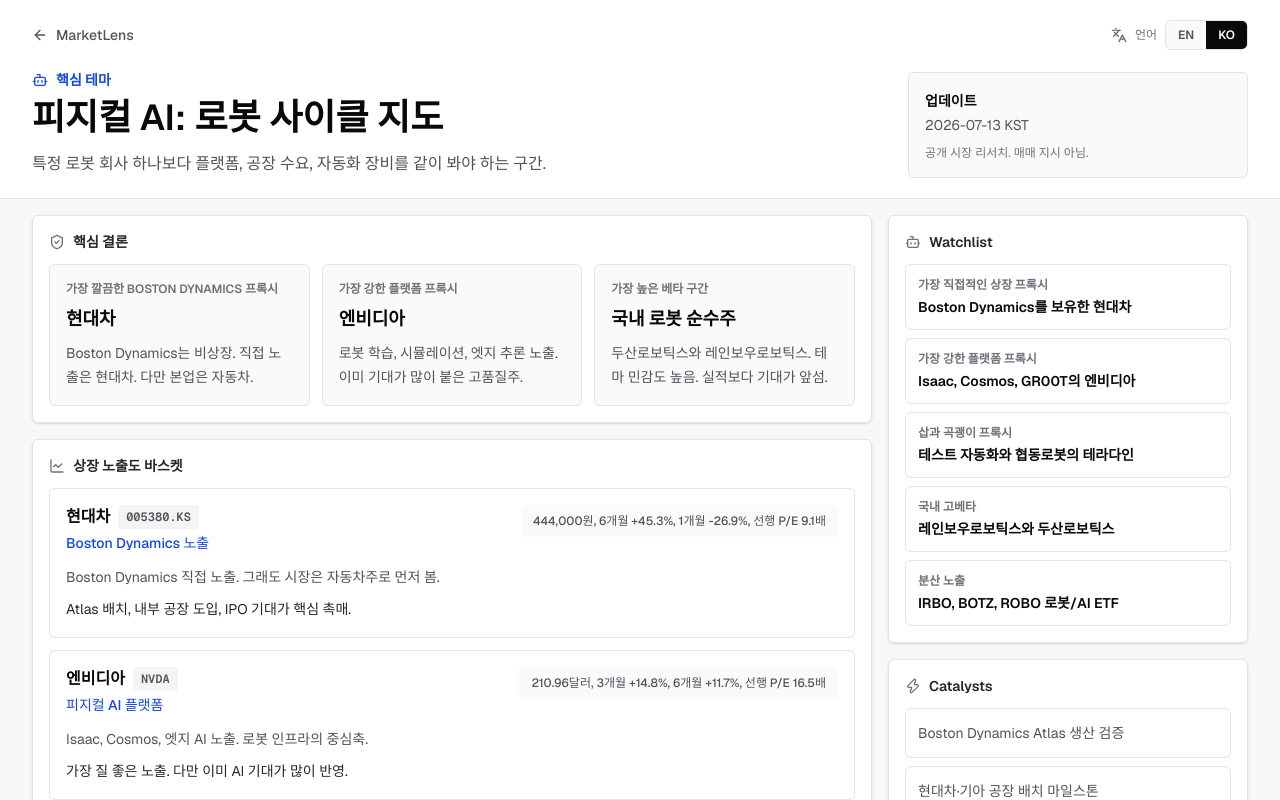
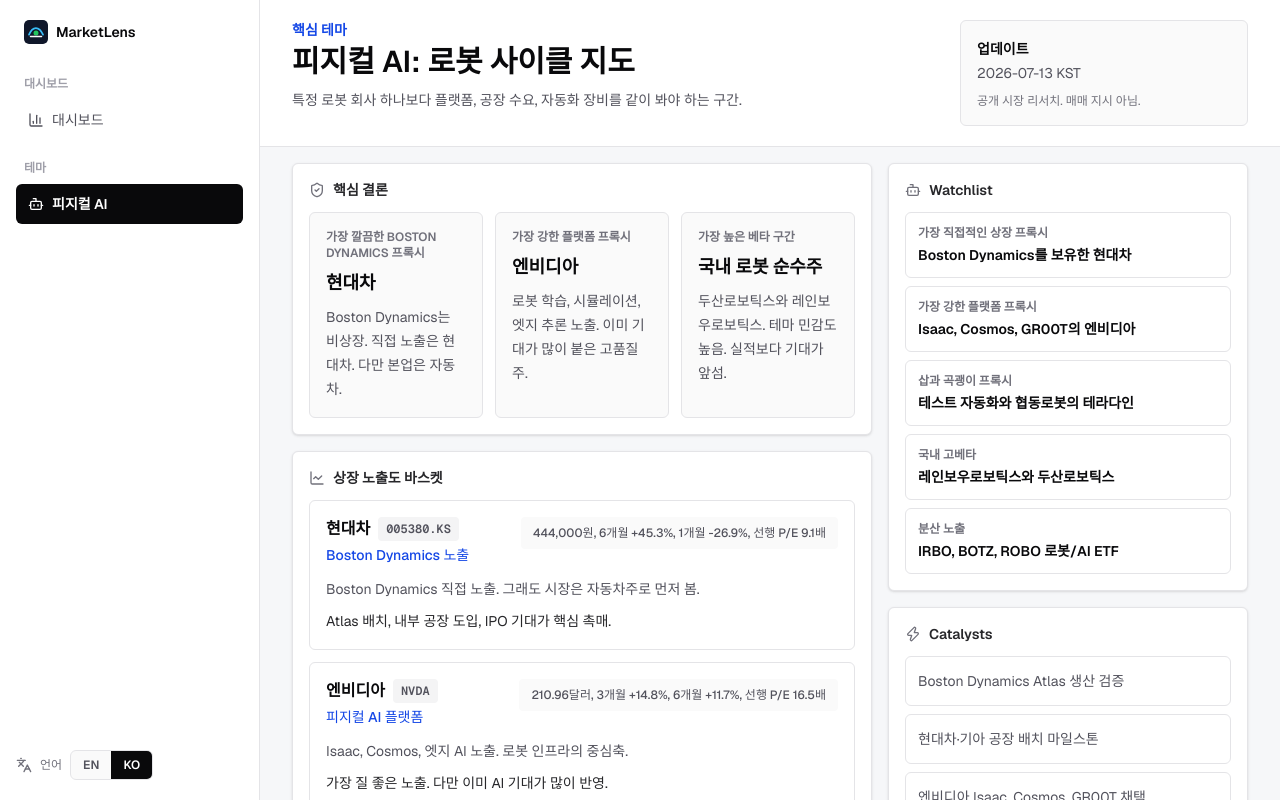
Before and after one commit to sihaun/marketlens-dashboard, a Next.js app: page /physical-ai in a window 1280 px wide. Shown: the top 800 px of the page. Built offline with nearby package versions, Linux system fonts and the light colour scheme.

Commit message:
Add left navigation app shell

```diff
--- a/src/app/page.tsx
+++ b/src/app/page.tsx
@@ -5,12 +5,11 @@
   Database,
   FileText,
   Gauge,
-  Languages,
   Bot,
   Search,
 } from "lucide-react";
-import Image from "next/image";
 import Link from "next/link";
+import { AppShell } from "@/components/app-shell";
 import { getDashboardData, latestPriceMap, type Asset, type DashboardReport } from "@/lib/market-data";
 
 export const dynamic = "force-dynamic";
@@ -121,22 +120,12 @@
   const reportGroups = groupReportsByDate(reports, lang);
 
   return (
-    <main className="min-h-screen bg-[#f6f7f9] text-zinc-950">
-      <header className="border-b border-zinc-200 bg-white">
-        <div className="mx-auto flex w-full max-w-7xl flex-col gap-5 px-4 py-5 sm:px-6 lg:px-8">
-          <div className="flex flex-col gap-4 lg:flex-row lg:items-center lg:justify-between">
-            <div>
-              <div className="flex items-center gap-2 text-sm font-medium text-zinc-500">
-                <Image src="/marketlens-mark.svg" alt="" width={20} height={20} className="rounded" />
-                MarketLens
-              </div>
-              <h1 className="mt-2 text-2xl font-semibold tracking-normal text-zinc-950 sm:text-3xl">
-                {t.subtitle}
-              </h1>
-            </div>
-          </div>
-          <div className="flex flex-col gap-3 text-sm text-zinc-600 lg:flex-row lg:items-center lg:justify-between">
-            <div className="flex flex-col gap-2 sm:flex-row sm:items-center sm:gap-5">
+    <AppShell
+      lang={lang}
+      active="overview"
+      title={t.subtitle}
+      meta={
+        <div className="space-y-2 rounded-md border border-zinc-200 bg-zinc-50 p-3 text-sm text-zinc-600">
           <div className="flex items-center gap-2">
             <Database className="h-4 w-4 text-emerald-600" />
             <span>{connected ? t.connected : t.fallback}</span>
@@ -146,11 +135,8 @@
             <span>{t.readOnly}</span>
           </div>
         </div>
-            <LanguageSwitch lang={lang} label={t.language} />
-          </div>
-        </div>
-      </header>
-
+      }
+    >
       <div className="mx-auto grid w-full max-w-7xl gap-4 px-4 py-4 sm:px-6 lg:grid-cols-[1fr_360px] lg:px-8">
         <section className="space-y-4">
           <Panel title={t.popularAssets} icon={<BarChart3 className="h-4 w-4" />}>
@@ -264,24 +250,7 @@
           </Panel>
         </aside>
       </div>
-    </main>
-  );
-}
-
-function LanguageSwitch({ lang, label }: { lang: Lang; label: string }) {
-  return (
-    <div className="flex items-center gap-2">
-      <Languages className="h-4 w-4 text-zinc-500" />
-      <span className="text-xs font-medium text-zinc-500">{label}</span>
-      <div className="flex overflow-hidden rounded-md border border-zinc-200 bg-zinc-50">
-        <Link className={lang === "en" ? activeToggleClass : toggleClass} href="/?lang=en">
-          EN
-        </Link>
-        <Link className={lang === "ko" ? activeToggleClass : toggleClass} href="/?lang=ko">
-          KO
-        </Link>
-      </div>
-    </div>
+    </AppShell>
   );
 }
 
@@ -385,6 +354,3 @@
   if (severity === "medium") return `${base} bg-amber-100 text-amber-700`;
   return `${base} bg-emerald-100 text-emerald-700`;
 }
-
-const toggleClass = "px-3 py-1.5 text-xs font-semibold text-zinc-600";
-const activeToggleClass = "bg-zinc-950 px-3 py-1.5 text-xs font-semibold text-white";
--- a/src/app/physical-ai/page.tsx
+++ b/src/app/physical-ai/page.tsx
@@ -1,18 +1,16 @@
 import {
   Activity,
   AlertTriangle,
-  ArrowLeft,
   Bot,
   Building2,
   Cpu,
   Factory,
-  Languages,
   LineChart,
   Link as LinkIcon,
   ShieldCheck,
   Zap,
 } from "lucide-react";
-import Link from "next/link";
+import { AppShell } from "@/components/app-shell";
 
 type Lang = "en" | "ko";
 
@@ -371,39 +369,20 @@
   const t = copy[lang];
 
   return (
-    <main className="min-h-screen bg-[#f6f7f9] text-zinc-950">
-      <header className="border-b border-zinc-200 bg-white">
-        <div className="mx-auto flex w-full max-w-7xl flex-col gap-5 px-4 py-5 sm:px-6 lg:px-8">
-          <div className="flex flex-col gap-3 sm:flex-row sm:items-center sm:justify-between">
-            <Link
-              href={`/?lang=${lang}`}
-              className="inline-flex w-fit items-center gap-2 text-sm font-medium text-zinc-600 transition hover:text-zinc-950"
-            >
-              <ArrowLeft className="h-4 w-4" />
-              {t.back}
-            </Link>
-            <LanguageSwitch lang={lang} label={String(t.language)} />
-          </div>
-          <div className="grid gap-4 lg:grid-cols-[1fr_340px] lg:items-end">
-            <div>
-              <div className="flex items-center gap-2 text-sm font-semibold text-blue-700">
-                <Bot className="h-4 w-4" />
-                {t.label}
-              </div>
-              <h1 className="mt-2 max-w-4xl text-3xl font-semibold tracking-normal text-zinc-950 sm:text-4xl">
-                {t.title}
-              </h1>
-              <p className="mt-3 max-w-3xl text-base leading-7 text-zinc-600">{t.intro}</p>
-            </div>
-            <div className="rounded-md border border-zinc-200 bg-zinc-50 p-4 text-sm leading-6 text-zinc-600">
-              <div className="font-semibold text-zinc-950">{t.updated}</div>
-              <div>2026-07-13 KST</div>
-              <div className="mt-2 text-xs text-zinc-500">{t.note}</div>
-            </div>
-          </div>
+    <AppShell
+      lang={lang}
+      active="physical-ai"
+      eyebrow={String(t.label)}
+      title={String(t.title)}
+      description={String(t.intro)}
+      meta={
+        <div className="rounded-md border border-zinc-200 bg-zinc-50 p-4 text-sm leading-6 text-zinc-600">
+          <div className="font-semibold text-zinc-950">{t.updated}</div>
+          <div>2026-07-13 KST</div>
+          <div className="mt-2 text-xs text-zinc-500">{t.note}</div>
         </div>
-      </header>
-
+      }
+    >
       <div className="mx-auto grid w-full max-w-7xl gap-4 px-4 py-4 sm:px-6 lg:grid-cols-[1fr_360px] lg:px-8">
         <section className="space-y-4">
           <Panel title={String(t.thesis)} icon={<ShieldCheck className="h-4 w-4" />}>
@@ -510,24 +489,7 @@
           </Panel>
         </aside>
       </div>
-    </main>
-  );
-}
-
-function LanguageSwitch({ lang, label }: { lang: Lang; label: string }) {
-  return (
-    <div className="flex items-center gap-2">
-      <Languages className="h-4 w-4 text-zinc-500" />
-      <span className="text-xs font-medium text-zinc-500">{label}</span>
-      <div className="flex overflow-hidden rounded-md border border-zinc-200 bg-zinc-50">
-        <Link className={lang === "en" ? activeToggleClass : toggleClass} href="/physical-ai?lang=en">
-          EN
-        </Link>
-        <Link className={lang === "ko" ? activeToggleClass : toggleClass} href="/physical-ai?lang=ko">
-          KO
-        </Link>
-      </div>
-    </div>
+    </AppShell>
   );
 }
 
@@ -579,6 +541,3 @@
   if (icon === "building") return <Building2 className="h-5 w-5" />;
   return <Bot className="h-5 w-5" />;
 }
-
-const toggleClass = "px-3 py-1.5 text-xs font-semibold text-zinc-600";
-const activeToggleClass = "bg-zinc-950 px-3 py-1.5 text-xs font-semibold text-white";
--- /dev/null
+++ b/src/components/app-shell.tsx
@@ -0,0 +1,181 @@
+import { BarChart3, Bot, Languages } from "lucide-react";
+import Image from "next/image";
+import Link from "next/link";
+import type { ReactNode } from "react";
+
+type Lang = "en" | "ko";
+type ActivePage = "overview" | "physical-ai";
+
+const navCopy = {
+  en: {
+    overview: "Overview",
+    themes: "Themes",
+    physicalAi: "Physical AI",
+    language: "Language",
+  },
+  ko: {
+    overview: "대시보드",
+    themes: "테마",
+    physicalAi: "피지컬 AI",
+    language: "언어",
+  },
+} satisfies Record<Lang, Record<string, string>>;
+
+export function AppShell({
+  lang,
+  active,
+  title,
+  eyebrow,
+  description,
+  meta,
+  children,
+}: {
+  lang: Lang;
+  active: ActivePage;
+  title: string;
+  eyebrow?: string;
+  description?: string;
+  meta?: ReactNode;
+  children: ReactNode;
+}) {
+  const t = navCopy[lang];
+
+  return (
+    <main className="min-h-screen bg-[#f6f7f9] text-zinc-950 lg:grid lg:grid-cols-[260px_1fr]">
+      <aside className="hidden border-r border-zinc-200 bg-white lg:block">
+        <div className="sticky top-0 flex h-screen flex-col px-4 py-5">
+          <Link href={`/?lang=${lang}`} className="flex items-center gap-2 px-2">
+            <Image src="/marketlens-mark.svg" alt="" width={24} height={24} className="rounded" />
+            <span className="text-sm font-semibold text-zinc-950">MarketLens</span>
+          </Link>
+
+          <nav className="mt-8 space-y-5">
+            <div>
+              <div className="px-2 text-xs font-semibold uppercase text-zinc-400">{t.overview}</div>
+              <div className="mt-2 space-y-1">
+                <NavItem
+                  href={`/?lang=${lang}`}
+                  active={active === "overview"}
+                  icon={<BarChart3 className="h-4 w-4" />}
+                  label={t.overview}
+                />
+              </div>
+            </div>
+
+            <div>
+              <div className="px-2 text-xs font-semibold uppercase text-zinc-400">{t.themes}</div>
+              <div className="mt-2 space-y-1">
+                <NavItem
+                  href={`/physical-ai?lang=${lang}`}
+                  active={active === "physical-ai"}
+                  icon={<Bot className="h-4 w-4" />}
+                  label={t.physicalAi}
+                />
+              </div>
+            </div>
+          </nav>
+
+          <div className="mt-auto">
+            <LanguageSwitch lang={lang} active={active} label={t.language} />
+          </div>
+        </div>
+      </aside>
+
+      <div className="min-w-0">
+        <div className="border-b border-zinc-200 bg-white lg:hidden">
+          <div className="flex items-center justify-between gap-3 px-4 py-3">
+            <Link href={`/?lang=${lang}`} className="flex items-center gap-2">
+              <Image src="/marketlens-mark.svg" alt="" width={22} height={22} className="rounded" />
+              <span className="text-sm font-semibold text-zinc-950">MarketLens</span>
+            </Link>
+            <LanguageSwitch lang={lang} active={active} label={t.language} compact />
+          </div>
+          <div className="flex gap-2 overflow-x-auto px-4 pb-3">
+            <NavPill href={`/?lang=${lang}`} active={active === "overview"} label={t.overview} />
+            <NavPill href={`/physical-ai?lang=${lang}`} active={active === "physical-ai"} label={t.physicalAi} />
+          </div>
+        </div>
+
+        <header className="border-b border-zinc-200 bg-white">
+          <div className="mx-auto grid w-full max-w-7xl gap-4 px-4 py-5 sm:px-6 lg:grid-cols-[1fr_auto] lg:px-8">
+            <div>
+              {eyebrow ? <div className="text-sm font-semibold text-blue-700">{eyebrow}</div> : null}
+              <h1 className="mt-1 text-2xl font-semibold tracking-normal text-zinc-950 sm:text-3xl">{title}</h1>
+              {description ? <p className="mt-2 max-w-3xl text-sm leading-6 text-zinc-600">{description}</p> : null}
+            </div>
+            {meta ? <div className="lg:min-w-72">{meta}</div> : null}
+          </div>
+        </header>
+
+        {children}
+      </div>
+    </main>
+  );
+}
+
+function NavItem({ href, active, icon, label }: { href: string; active: boolean; icon: ReactNode; label: string }) {
+  return (
+    <Link
+      href={href}
+      className={
+        active
+          ? "flex h-10 items-center gap-2 rounded-md bg-zinc-950 px-3 text-sm font-semibold text-white"
+          : "flex h-10 items-center gap-2 rounded-md px-3 text-sm font-medium text-zinc-600 transition hover:bg-zinc-100 hover:text-zinc-950"
+      }
+    >
+      {icon}
+      {label}
+    </Link>
+  );
+}
+
+function NavPill({ href, active, label }: { href: string; active: boolean; label: string }) {
+  return (
+    <Link
+      href={href}
+      className={
+        active
+          ? "rounded-md bg-zinc-950 px-3 py-2 text-xs font-semibold text-white"
+          : "rounded-md border border-zinc-200 bg-white px-3 py-2 text-xs font-semibold text-zinc-600"
+      }
+    >
+      {label}
+    </Link>
+  );
+}
+
+function LanguageSwitch({
+  lang,
+  active,
+  label,
+  compact = false,
+}: {
+  lang: Lang;
+  active: ActivePage;
+  label: string;
+  compact?: boolean;
+}) {
+  const path = active === "physical-ai" ? "/physical-ai" : "/";
+
+  return (
+    <div className="flex items-center gap-2">
+      {!compact ? (
+        <>
+          <Languages className="h-4 w-4 text-zinc-500" />
+          <span className="text-xs font-medium text-zinc-500">{label}</span>
+        </>
+      ) : null}
+      <div className="flex overflow-hidden rounded-md border border-zinc-200 bg-zinc-50">
+        <Link className={lang === "en" ? activeToggleClass : toggleClass} href={`${path}?lang=en`}>
+          EN
+        </Link>
+        <Link className={lang === "ko" ? activeToggleClass : toggleClass} href={`${path}?lang=ko`}>
+          KO
+        </Link>
+      </div>
+    </div>
+  );
+}
+
+const toggleClass = "px-3 py-1.5 text-xs font-semibold text-zinc-600";
+const activeToggleClass = "bg-zinc-950 px-3 py-1.5 text-xs font-semibold text-white";
```
Lines whose indentation alone changed are shown as unchanged.
